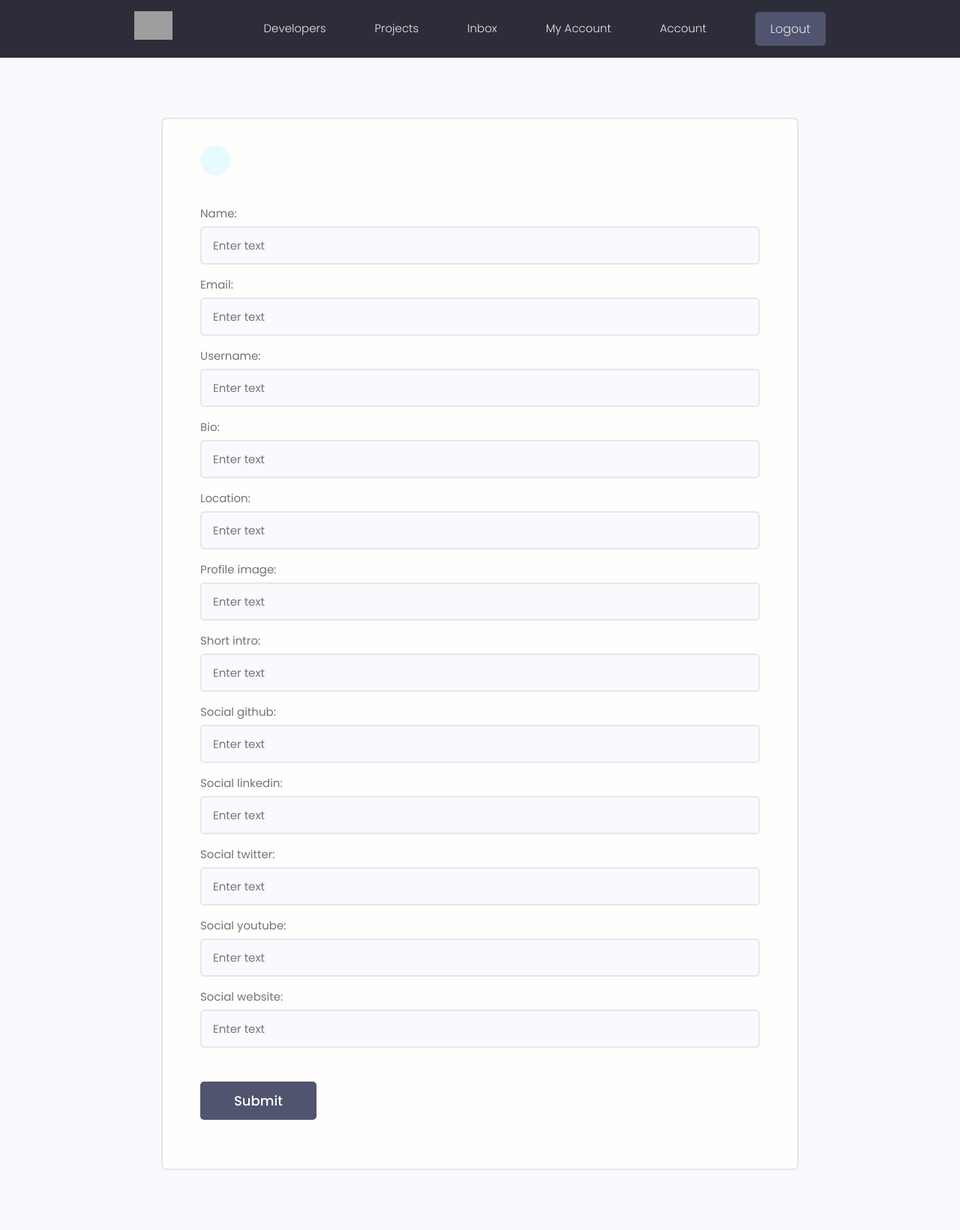
After one commit to bl4szk4/Django_tutorial, a Django app: page /edit-account/ in a window 1280 px wide. The commit adds this page. Shown: the whole page at 75% size. Run offline with Django 4.2, Linux system fonts and the light colour scheme; the visitor is signed in with stand-in values (Sample User, id 1); some libraries are stand-ins or nearby versions; grey boxes are pictures that could not be loaded.

Commit message:
Added profile changes for logged users

```diff
--- a/users/forms.py
+++ b/users/forms.py
@@ -1,6 +1,7 @@
 from django.forms import ModelForm
 from django.contrib.auth.forms import UserCreationForm
 from django.contrib.auth.models import User
+from .models import Profile
 
 
 class CustomUserCreationForm(UserCreationForm):
@@ -18,3 +19,17 @@ class CustomUserCreationForm(UserCreationForm):
 
         for name, field in self.fields.items():
             field.widget.attrs.update({'class': 'input'})
+
+
+class ProfileForm(ModelForm):
+    class Meta:
+        model = Profile
+        fields = ['name', 'email', 'username', 'bio', 'location', 'profile_image',
+                  'short_intro', 'social_github', 'social_linkedin', 'social_twitter',
+                  'social_youtube', 'social_website']
+
+    def __init__(self, *args, **kwargs):
+        super(ProfileForm, self).__init__(*args, **kwargs)
+
+        for name, field in self.fields.items():
+            field.widget.attrs.update({'class': 'input'})
--- a/users/signals.py
+++ b/users/signals.py
@@ -20,3 +20,14 @@ def createProfile(sender, instance, created, **kwargs):
 def deleteUser(sender, instance, **kwargs):
     user = instance.user
     user.delete()
+
+
+@receiver(post_save, sender=Profile)
+def updateUser(sender, instance, created, **kwargs):
+    profile = instance
+    user = profile.user
+    if not created:
+        user.first_name = profile.name
+        user.username = profile.username
+        user.email = profile.email
+        user.save()
--- a/users/templates/users/account.html
+++ b/users/templates/users/account.html
@@ -6,7 +6,7 @@
         <div class="column column--1of3">
           <div class="card text-center">
             <div class="card__body dev">
-              <a class="tag tag--pill tag--main settings__btn" href="#"><i class="im im-edit"></i> Edit</a>
+              <a class="tag tag--pill tag--main settings__btn" href="{% url 'edit-account' %}"><i class="im im-edit"></i> Edit</a>
               <img class="avatar avatar--xl dev__avatar" src="{{ profile.profile_image.url }}" />
               <h2 class="dev__name">{{ profile.name }}</h2>
               <p class="dev__title">{{ profile.short_intro }}</p>
--- /dev/null
+++ b/users/templates/users/profile_form.html
@@ -0,0 +1,26 @@
+{% extends 'main.html' %}
+{% block content %}
+
+
+        <main class="formPage my-xl">
+        <div class="content-box">
+            <div class="formWrapper">
+                <a class="backButton" href="{% url 'account' %}"><i class="im im-angle-left"></i></a>
+                <br>
+
+                <form class="form" method="post" action="{% url 'edit-account' %}" enctype="multipart/form-data">
+                    {% csrf_token %}
+                    {% for field in form %}
+                        <div class="form__field">
+                        <label for="formInput#text">{{ field.label }}: </label>
+                        <input class="input input--text" id="formInput#text" type="text" name="text"
+                            placeholder="Enter text" />
+                    </div>
+                    {% endfor %}
+                    <input class="btn btn--sub btn--lg  my-md" type="submit" value="Submit" />
+                </form>
+            </div>
+        </div>
+    </main>
+
+{% endblock %}
--- a/users/urls.py
+++ b/users/urls.py
@@ -9,4 +9,5 @@ urlpatterns = [
     path('account/', views.userAccount, name='account'),
     path('', views.profiles, name='profiles'),
     path('profile/<str:pk>/', views.userProfile, name='user-profile'),
+    path('edit-account/', views.editAccount, name='edit-account'),
 ]
--- a/users/views.py
+++ b/users/views.py
@@ -5,7 +5,7 @@ from .models import Profile
 from django.contrib.auth.models import User
 from django.contrib.auth.decorators import login_required
 from django.contrib import messages
-from .forms import CustomUserCreationForm
+from .forms import CustomUserCreationForm, ProfileForm
 
 def profiles(request):
     profiles = Profile.objects.all()
@@ -64,7 +64,7 @@ def registerUser(request):
             user.save()
             messages.success(request, 'You are now registered')
             login(request, user)
-            return redirect('profiles')
+            return redirect('edit-account')
         else:
             messages.error(request, 'Please correct the error below.')
 
@@ -81,3 +81,16 @@ def userAccount(request):
     projects = profile.project_set.all()
     context = {'profile': profile, 'skills': skills, 'projects': projects}
     return render(request, 'users/account.html', context=context)
+
+
+@login_required(login_url='login')
+def editAccount(request):
+    profile = request.user.profile
+    form = ProfileForm(instance=profile)
+    if request.method == 'POST':
+        form = ProfileForm(request.POST, request.FILES, instance=profile)
+        if form.is_valid():
+            form.save()
+            return redirect('account')
+    context = {'form': form}
+    return render(request, 'users/profile_form.html', context)
```
Also changed, not shown: readme.md.
